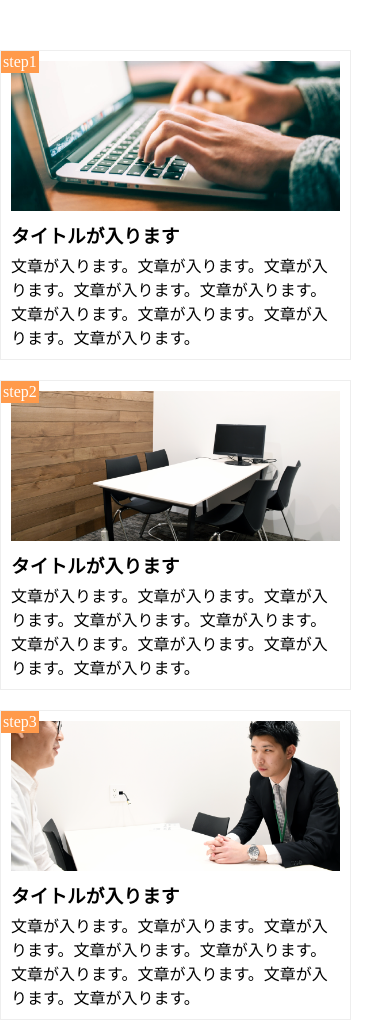
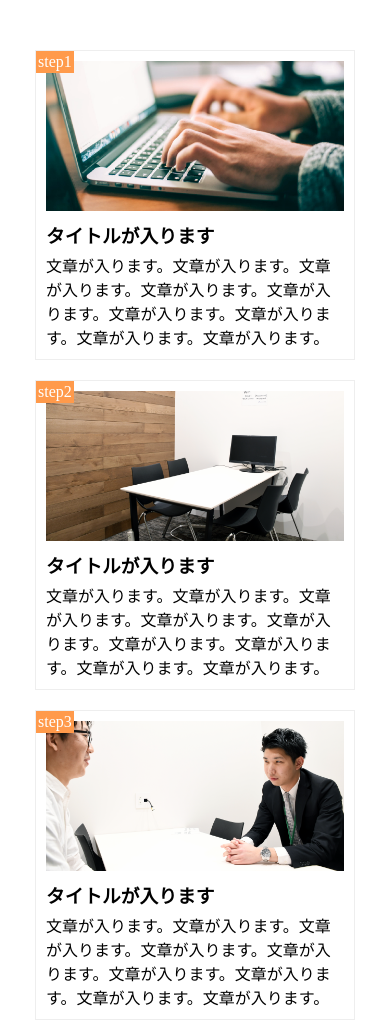
Before and after one commit to hikihikihiki/kadai, a plain HTML site: page index.html in a window 390 px wide. Drawn offline with Linux system fonts and the light colour scheme.

Commit message:
指摘箇所の修正

```diff
--- a/style.css
+++ b/style.css
@@ -53,15 +53,24 @@ main {
 .title{
 	margin: 10px 0 5px;
 }
-@media screen and (max-width:425px){
+@media screen and (max-width:768px){
 	main {
-		width: 100%;
+		width: 320px;
 		margin: 50px auto;
+		border:;
+
 	}
 	.zzz-box{
-		margin-bottom: 20px;
-		width: 90%;
+		margin: 20px auto;
+		width: 100%;
 		float: none;
 		padding: 10px;
 	}
-}
+	.all{
+		max-width: 900px;
+		margin: auto;
+	}
+	body{
+		margin: 0 auto;
+		width: 90%;
+	}}
```
